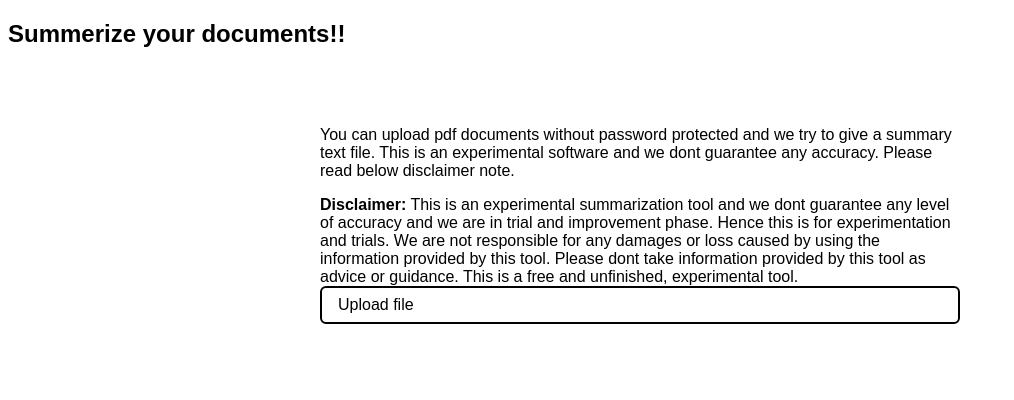
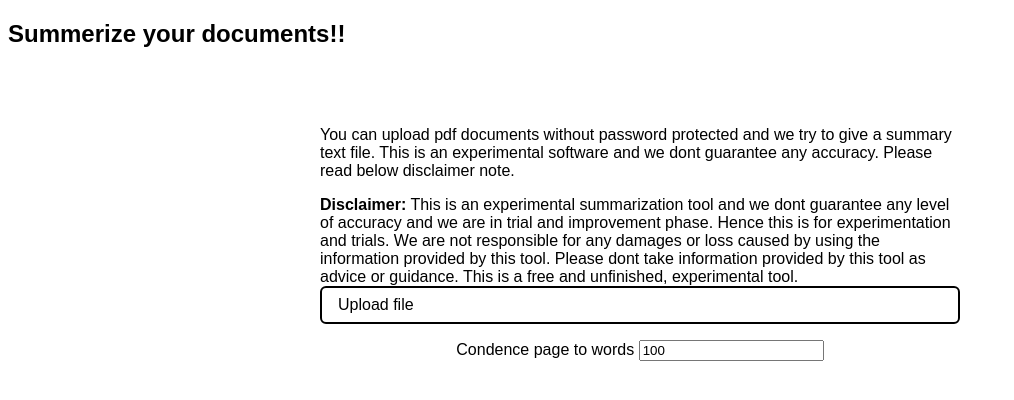
Before and after one commit to svankamamidi/summarizer, a plain HTML site: page index.html in a window 1280 px wide. Shown: the whole page, without its empty margins (0-1014 px from the left). Drawn offline with nearby package versions, Linux system fonts and the light colour scheme.

Commit message:
Update index.html

```diff
--- a/index.html
+++ b/index.html
@@ -22,11 +22,13 @@
         <B>Disclaimer:</B><label> This is an experimental summarization tool and we dont guarantee any level of accuracy and we are in trial and improvement phase. Hence this is for experimentation and trials.
           We are not responsible for any damages or loss caused by using the information provided by this tool. Please dont take information provided by this tool as advice or guidance.
           This is a free and unfinished, experimental tool.
-        <label class="custom-file-upload">
+        <label class="custom-file-upload" for="file-upload">Upload file</label>
             <input id="file-upload" type="file" accept="*/*" />
             <!--img class="upload-icon"  /-->
-            Upload file
-        </label>
+        <div>
+            <label for="condence-words">Condence page to words</label>
+            <input id="condence-words" type="text" value="100"/>
+        </div>
         <div id="pdf-text">
         </div>
 
```
